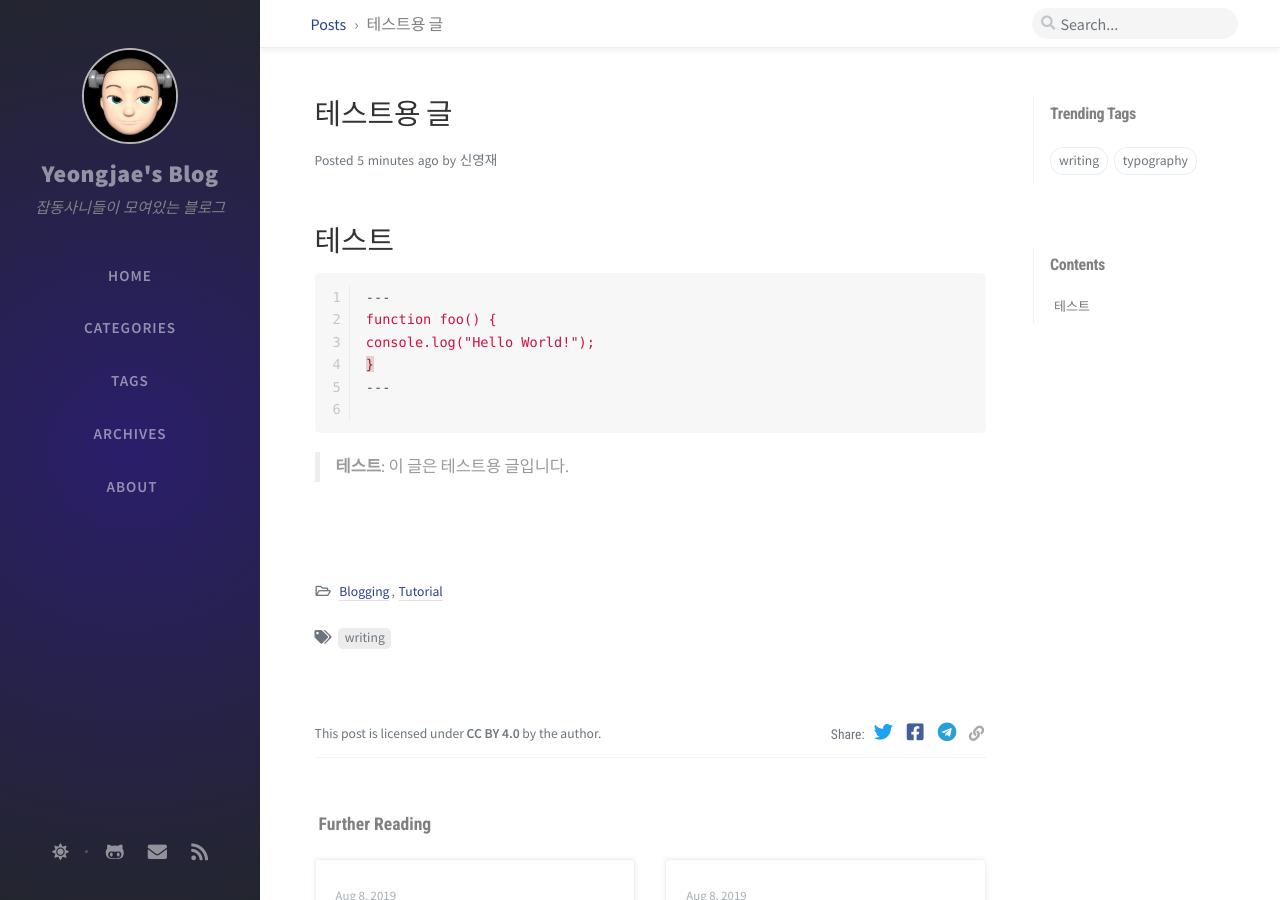
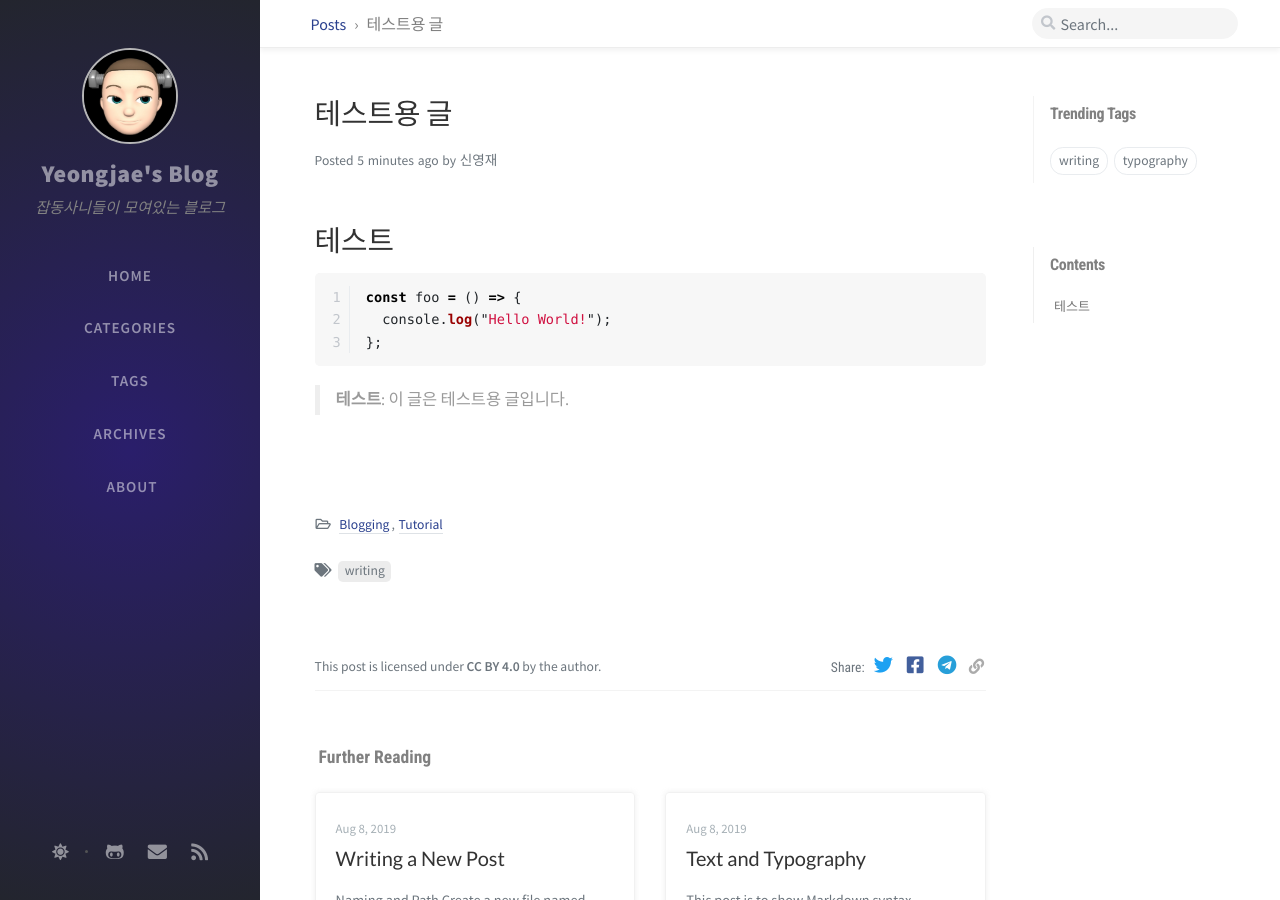
Before and after one commit to Yeongjae-Shin/Yeongjae-Shin.github.io, a Jekyll site: the page built from _posts/2020-11-07-테스트.md, in a window 1280 px wide and 900 px high. Built offline with Jekyll 4.4.1, drawn with Linux system fonts in a browser that asks for light colours; nearby versions of some CDN libraries; comment, search, counter and statistics services are not loaded.

Commit message:
new post

````diff
--- a/_posts/2020-11-07-테스트.md
+++ b/_posts/2020-11-07-테스트.md
@@ -8,13 +8,10 @@ tags: [writing]
 
 # 테스트
 
-```yaml
----
-function foo() {
-console.log("Hello World!");
-}
----
-
+```js
+const foo = () => {
+  console.log("Hello World!");
+};
 ```
 
 > **테스트**: 이 글은 테스트용 글입니다.
````
